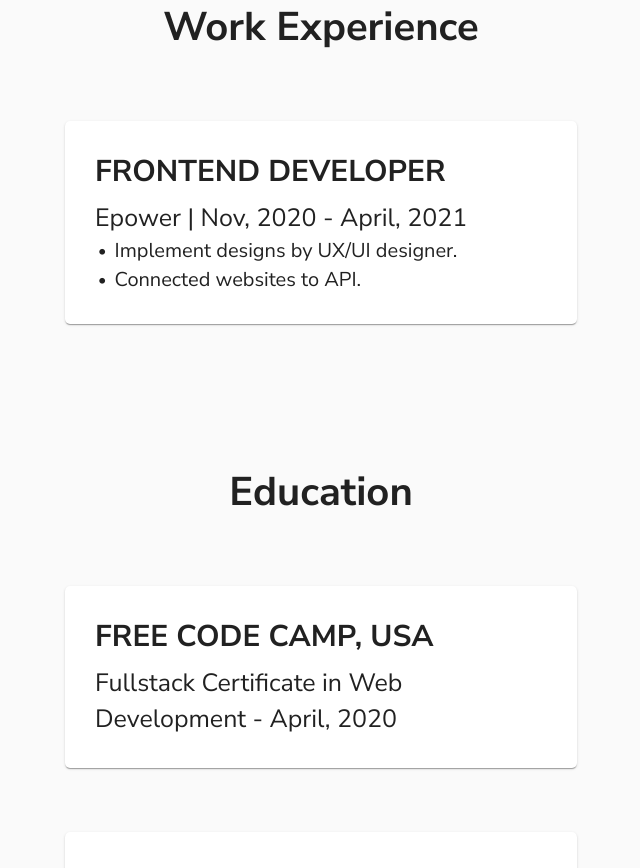
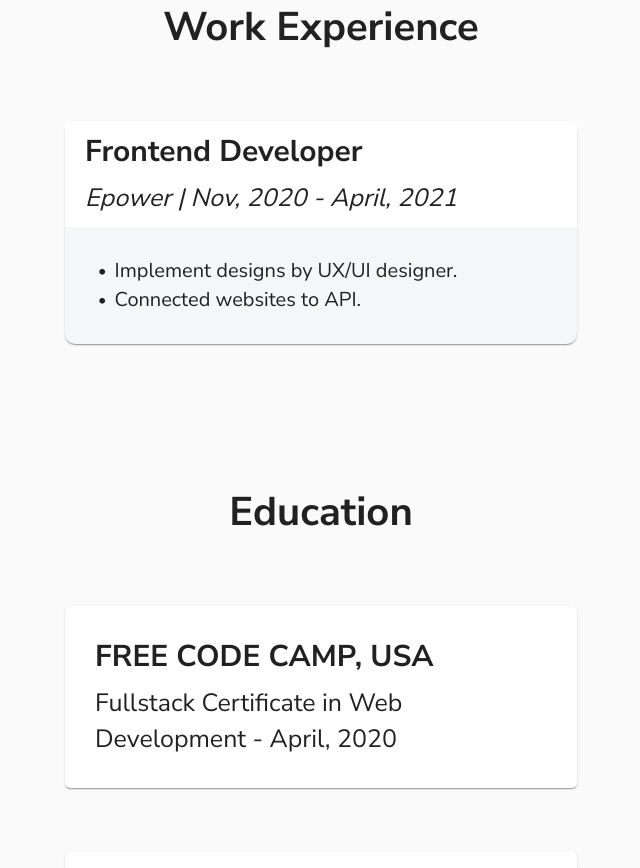
Before and after one commit to ayodiya/HNGi8-x-I4G-stage-two-three, a React (Create React App) app in the folder resume/: page / in a window 1280 px wide. Shown: the part 2440-3308 px from the top of the page, without its empty margins (319-959 px from the left). Built offline with nearby package versions, Linux system fonts and the light colour scheme.

Commit message:
redesign card

```diff
--- a/resume/src/components/Experience.jsx
+++ b/resume/src/components/Experience.jsx
@@ -16,14 +16,16 @@ const useStyles = makeStyles(theme => ({
   heading2: {
     fontSize: '20px',
     fontWeight: 'bold',
+    backgroundColor: 'white',
+    padding: '10px  20px  10px 20px',
     [theme.breakpoints.up('md')]: {
       fontSize: '30px'
     }
   },
   paper: {
+    backgroundColor: '#f4f6f8',
     width: '80%',
-    padding: '30px',
-    borderRadius: '5px',
+    borderRadius: '10px',
     [theme.breakpoints.up('md')]: {
       width: '40%'
     }
@@ -39,6 +41,7 @@ const useStyles = makeStyles(theme => ({
     }
   },
   workDone: {
+    padding: '30px',
     [theme.breakpoints.up('md')]: {
       fontSize: '20px'
     }
@@ -53,10 +56,21 @@ const Experience = () => {
     <Box id='experience' className={classes.background}>
       <Box className={classes.heading}>Work Experience</Box>
       <Box display='flex' justifyContent='center' pt={8}>
-        <Paper className={classes.paper}>
-          <Box className={classes.heading2}>FRONTEND DEVELOPER</Box>
-          <Box pt={1} className={classes.workspace}>
-            Epower | Nov, 2020 - April, 2021
+        <Paper
+          className={classes.paper}
+          data-aos='zoom-in-up'
+          data-aos-delay='100'
+        >
+          <Box className={classes.heading2}>
+            <Box>Frontend Developer</Box>
+            <Box
+              pt={1}
+              className={classes.workspace}
+              fontWeight='fontWeightRegular'
+              fontStyle='italic'
+            >
+              Epower | Nov, 2020 - April, 2021
+            </Box>
           </Box>
           <Box className={classes.workDone}>
             <Box>{bull} Implement designs by UX/UI designer.</Box>
```
